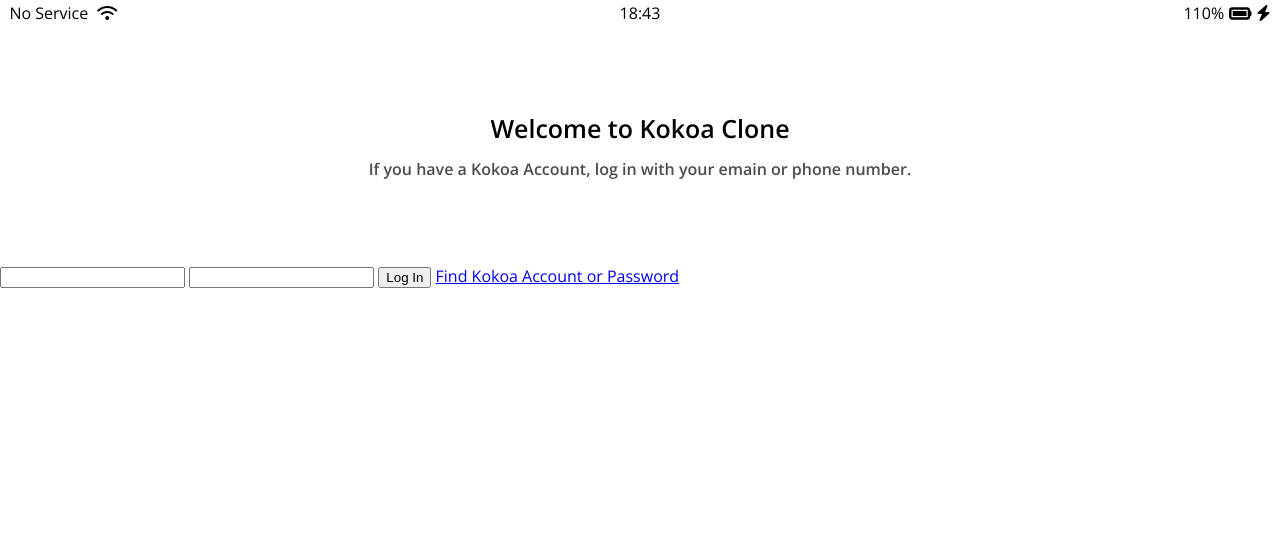
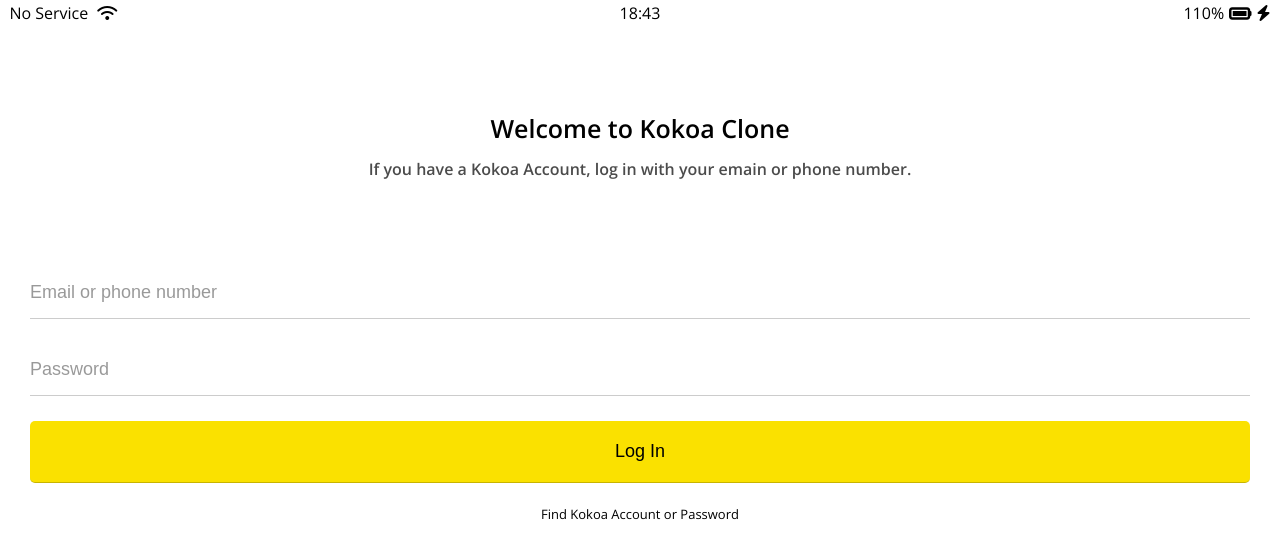
Before and after one commit to dyong98/kokoa-clone-2022, a plain HTML site: page index.html in a window 1280 px wide. Drawn offline with nearby package versions, Linux system fonts and the light colour scheme.

Commit message:
login_done

```diff
--- a/css/reset.css
+++ b/css/reset.css
@@ -127,3 +127,7 @@ table {
   border-collapse: collapse;
   border-spacing: 0;
 }
+
+input:focus {
+  outline: none;
+}
--- a/css/styles.css
+++ b/css/styles.css
@@ -1,6 +1,7 @@
 @import url("https://fonts.googleapis.com/css2?family=Open+Sans:wght@400;600&display=swap");
 @import "reset.css";
 @import "status-bar.css";
+@import "variables.css";
 body {
   font-family: "Open Sans", sans-serif;
 }
@@ -23,3 +24,43 @@ body {
   width: 60%;
   opacity: 0.7;
 }
+#login-form {
+  display: flex;
+  flex-direction: column;
+  margin: 0px 30px;
+}
+
+#login-form input {
+  border: none;
+  padding: 15px 0px;
+  font-size: 18px;
+  border-bottom: 1px solid rgba(0, 0, 0, 0.2);
+  margin-bottom: 25px;
+  transition: border-color 0.3s ease-in-out;
+}
+
+#login-form input:not([type="submit"]) {
+  border-bottom: 1px solid rgba(0, 0, 0, 0.2);
+  transition: border-color 0.3s ease-in-out;
+}
+
+#login-form input::placeholder {
+  color: rgba(0, 0, 0, 0.4);
+}
+#login-form input:focus {
+  border-color: var(--yellow);
+}
+
+#login-form input[type="submit"] {
+  background-color: var(--yellow);
+  cursor: pointer;
+  padding: 20px 0px;
+  border-radius: 5px;
+}
+
+#login-form a {
+  text-align: center;
+  text-decoration: none;
+  color: inherit;
+  font-size: 13px;
+}
--- /dev/null
+++ b/css/variables.css
@@ -0,0 +1,3 @@
+:root {
+  --yellow: #fae100;
+}
--- a/index.html
+++ b/index.html
@@ -32,8 +32,8 @@
     </header>
 
     <form id="login-form">
-      <input type="text" placehoreder="Email or phone number" />
-      <input type="password" placehoreder="Password" />
+      <input type="text" placeholder="Email or phone number" />
+      <input type="password" placeholder="Password" />
       <input type="submit" value="Log In" />
       <a href="#">Find Kokoa Account or Password</a>
     </form>
```
